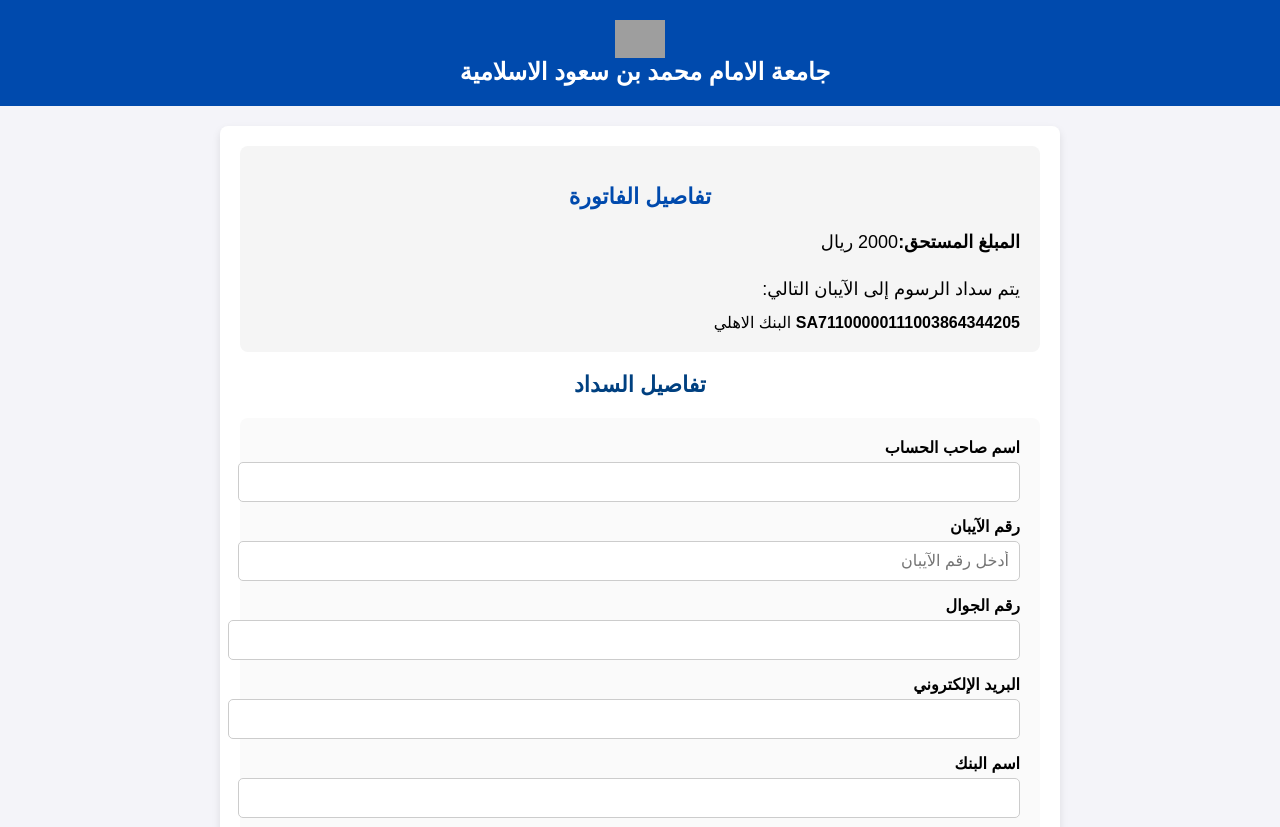
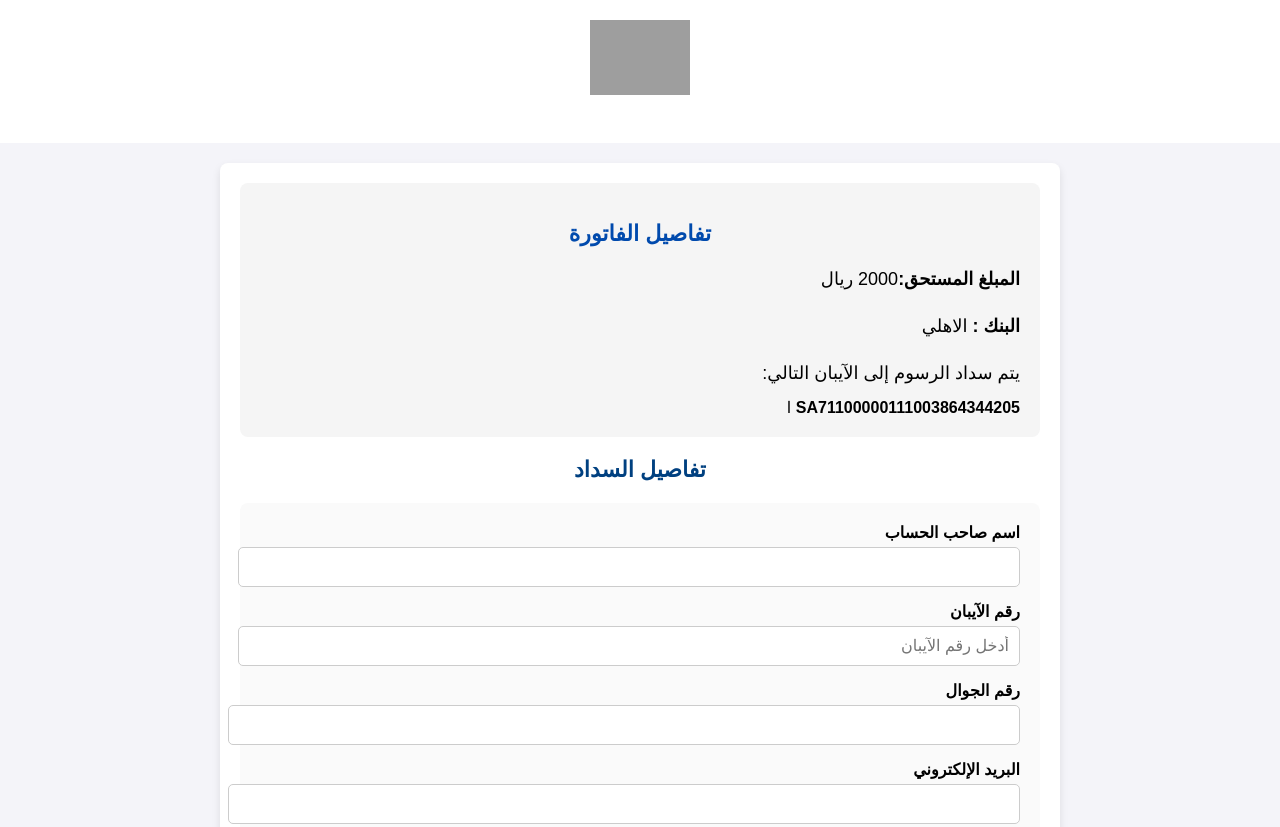
Before and after one commit to edugate0/imamu.edu.sa, a plain HTML site: page payment.html in a window 1280 px wide. Shown: the top 827 px of the page. Drawn offline with nearby package versions, Linux system fonts and the light colour scheme; grey boxes are pictures that could not be loaded.

Commit message:
Update payment.html

```diff
--- a/payment.html
+++ b/payment.html
@@ -15,14 +15,14 @@
         }
 
         .header {
-            background-color: #004aad;
+            background-color: #ffffff;
             color: white;
             padding: 20px;
             text-align: center;
         }
 
         .header .logo img {
-            width: 50px;
+            width: 100px;
             vertical-align: middle;
         }
 
@@ -137,9 +137,11 @@
             <h2>تفاصيل الفاتورة</h2>
             <div class="invoice-details">
                 <p><strong>المبلغ المستحق:</strong>2000 ريال  </p>
+                                <p><strong>البنك :</strong> الاهلي  </p>
+
                 <p>يتم سداد الرسوم إلى الآيبان التالي:</p>
                 <strong>SA71100000111003864344205</strong>
-            <stroing>البنك الاهلي</stroing>            </div>
+            <stroing>ا </stroing>            </div>
         </div>
 
         <h2>تفاصيل السداد</h2>
```
